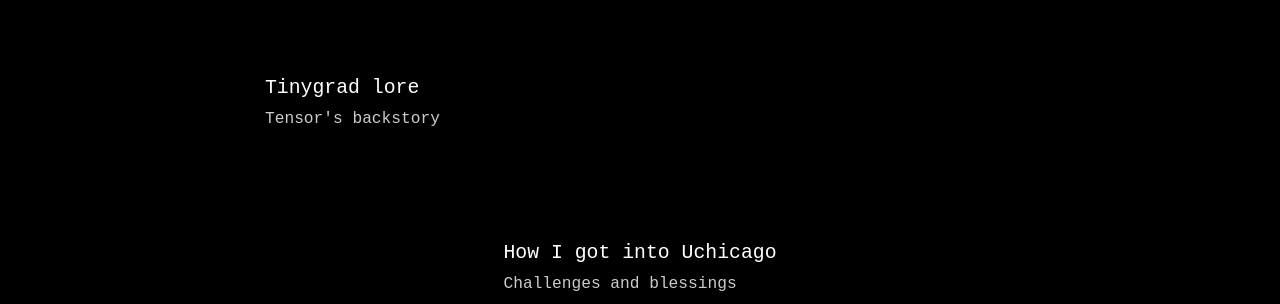
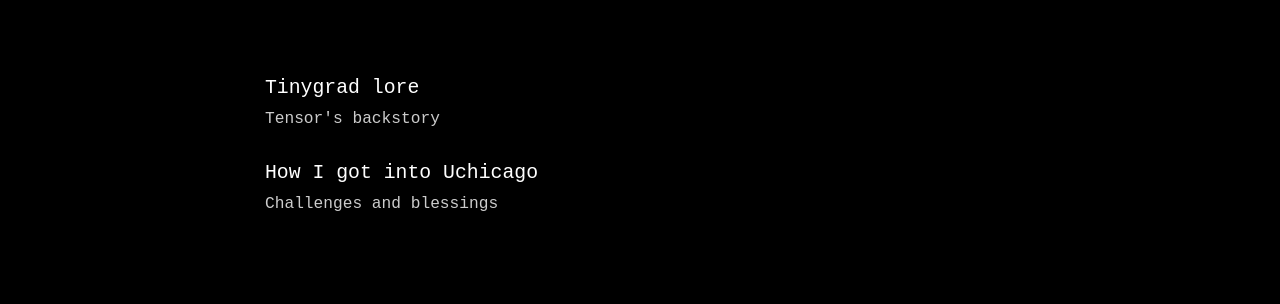
Before and after one commit to manuelarceaguirre/arce, a plain HTML site: page index.html in a window 1280 px wide. Shown: the part 496-800 px from the top of the page. Drawn offline with Linux system fonts and the light colour scheme.

Commit message:
Fixing positioning

```diff
--- a/index.html
+++ b/index.html
@@ -146,7 +146,6 @@
                 <p>Tensor's backstory</p>
             </div>
 
-            <section class="blog-entries">
             <div class="entry-card">
                 <h3><a href="blog_uchicago/">How I got into Uchicago</a></h3>
                 <p>Challenges and blessings</p>
```
